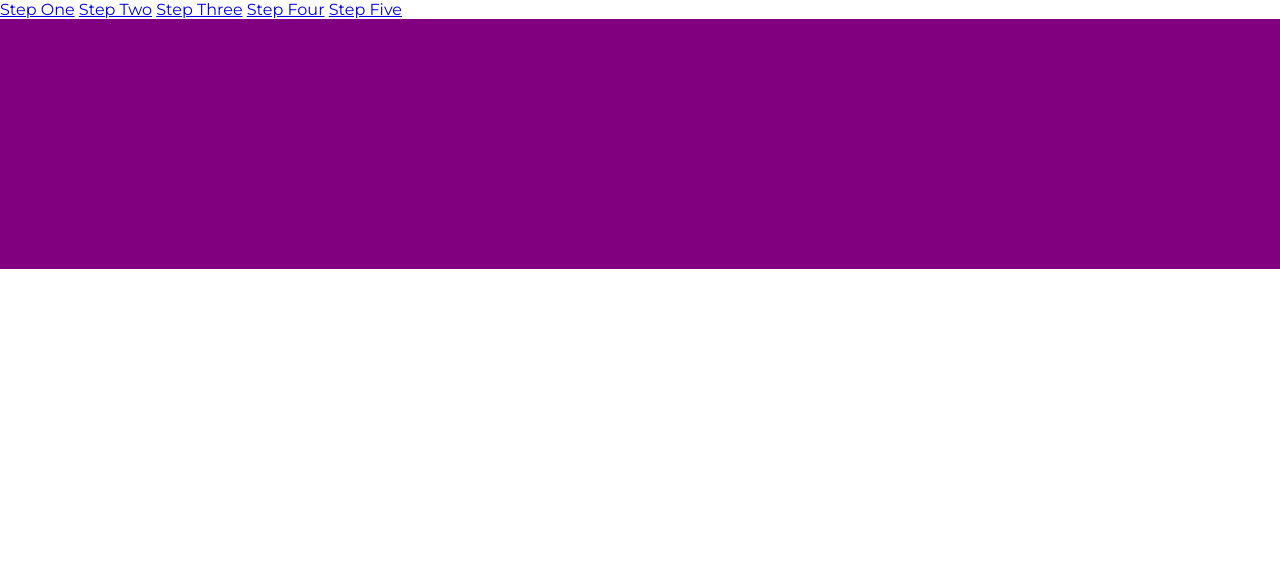
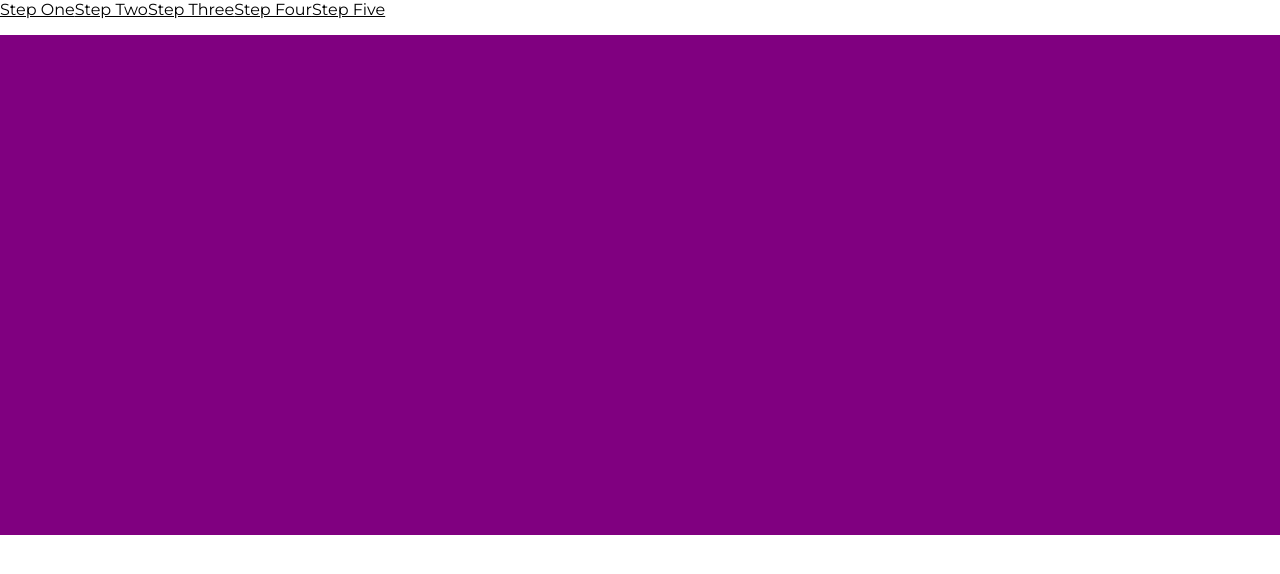
Before and after one commit to patrick-webdev/N215-Git-Assignment, a plain HTML site: page index.html in a window 1280 px wide. Drawn offline with Linux system fonts and the light colour scheme.

Commit message:
changed variables and initial nav/hero

```diff
--- a/index.html
+++ b/index.html
@@ -9,6 +9,7 @@
   <title>Working With A Repo</title>
 </head>
 <body>
+  <section class="navbar">
     <nav>
       <a href="#step-one">Step One</a>
       <a href="#step-two">Step Two</a>
@@ -17,8 +18,13 @@
       <a href="#step-five">Step Five</a>
 
     </nav>
+  </section>
 
-  <section class="hero"></section>
+  <section class="hero">
+    <p class="hero-title">
+
+    </p>
+  </section>
 
   <!-- creating repo -->
   <section class="step-one" id="s1"></section>
--- a/scss/hero.scss
+++ b/scss/hero.scss
@@ -1,5 +1,5 @@
 .hero{
   width: 100%;
-  height: 250px;
+  height: 500px;
   background-color: $site-github;
 }
--- a/scss/nav.scss
+++ b/scss/nav.scss
@@ -1,3 +1,15 @@
-nav{
-  width: 50%;
+.navbar{
+  width: 100%;
+  background-color: $site-white;
+
+  nav{
+    width: 50%;
+    display: flex;
+    flex-direction: row;
+
+    a{
+      color: $site-black;
+      text-decoration: underline;
+    }
+  }
 }
--- a/scss/variables.scss
+++ b/scss/variables.scss
@@ -1,3 +1,3 @@
 $site-white: #fff;
-$site-text: #000;
+$site-black: #000;
 $site-github: #800080;
```
Also changed, not shown: css/styles.css. Lines whose indentation alone changed are shown as unchanged.
